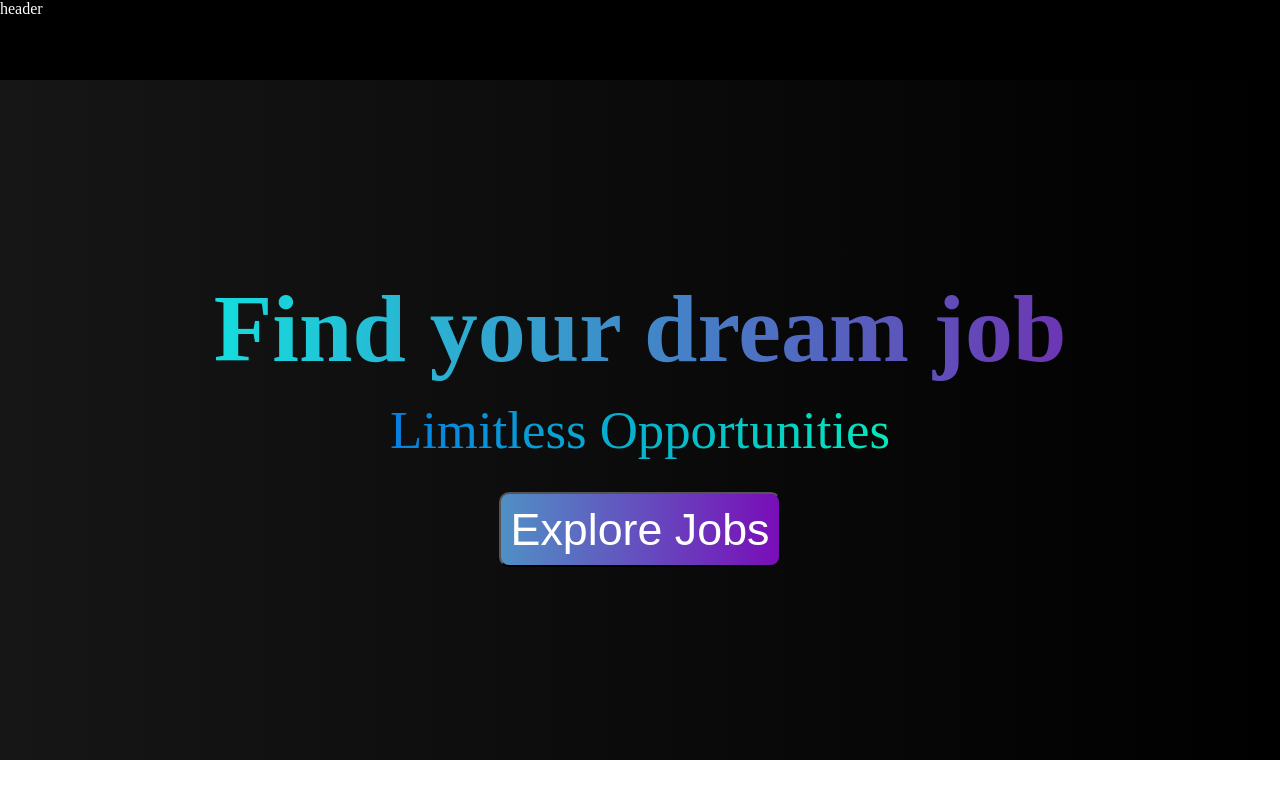
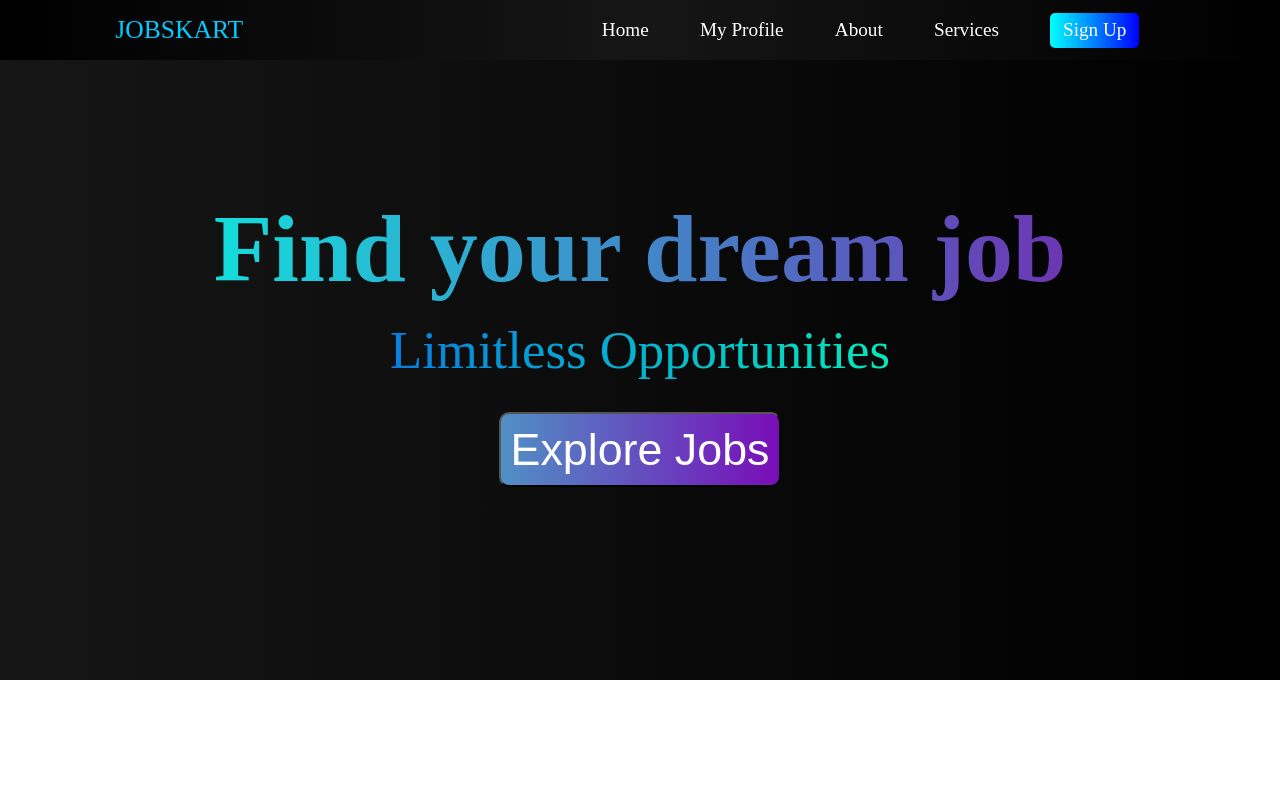
Before and after one commit to Himanshu276330/JOB_KARTS, a React (Create React App) app: page / in a window 1280 px wide. Built offline with nearby package versions, Linux system fonts and the light colour scheme.

Commit message:
Added Nav Bar

```diff
--- a/public/header.css
+++ b/public/header.css
@@ -1,9 +1,52 @@
-*{
-    margin: 0;
+
+
+.Nav{
+    display: flex;
+    align-items: center;
+    justify-content: space-between;
+    flex-direction: row;
+    flex-wrap: wrap;
+    background-image: linear-gradient(to right,#000000, #161616, #000000);
+    padding: 1vw;
+    color: white;
+    width: 100vw;
+    position:fixed;
+    top:0;
+    font-weight: 500;
+
+
 }
 
-.nav-bar{
-    background-color: black;
-    height: 10vh;
-    color: white;
+.logoname{
+    display: inline-block;
+    margin-left:8vw;
+    font-size: 2vw;
+    color: rgb(0, 204, 255);
 }
+
+.others{
+   display: inline-block;
+}
+
+.inner{
+    display: flex;
+    justify-content: space-evenly;
+    align-items: center;
+    flex-direction: row;
+    flex-wrap: wrap;
+    margin-right: 8vw;
+}
+
+.item{
+    margin-left: 2vw;
+    margin-right: 2vw;
+    font-size: 1.5vw;
+}
+
+#su{
+    padding: 0.5vw;
+    padding-left: 1vw;
+    padding-right: 1vw;
+    border-radius: 0.4vw;
+    background-image: linear-gradient(to right,aqua,blue);
+}
--- a/public/main.css
+++ b/public/main.css
@@ -3,7 +3,6 @@
 *{
     margin: 0;
     box-sizing: border-box;
-    color: white;
 }
 
 .main{
--- a/src/component/header.js
+++ b/src/component/header.js
@@ -1,14 +1,24 @@
 import React from "react";
 
-{
-  /* className === classNameName */
-}
 
 function Header() {
   return (
-      <div className="nav-bar">
-          header
+      <div className="Nav">
+        <div className="logoname">
+          JOBSKART
+        </div>
+
+        <div className="others">
+          <div className="inner">
+          <div className="item">Home</div>
+          <div className="item">My Profile</div>
+          <div className="item">About</div>
+          <div className="item">Services</div>
+          <div className="item" id="su">Sign Up</div>
+          </div>
+        </div>
       </div>
+
   );
 }
 
```
Also changed, not shown: 1 other file (tests, documents, lock files or other folders).
